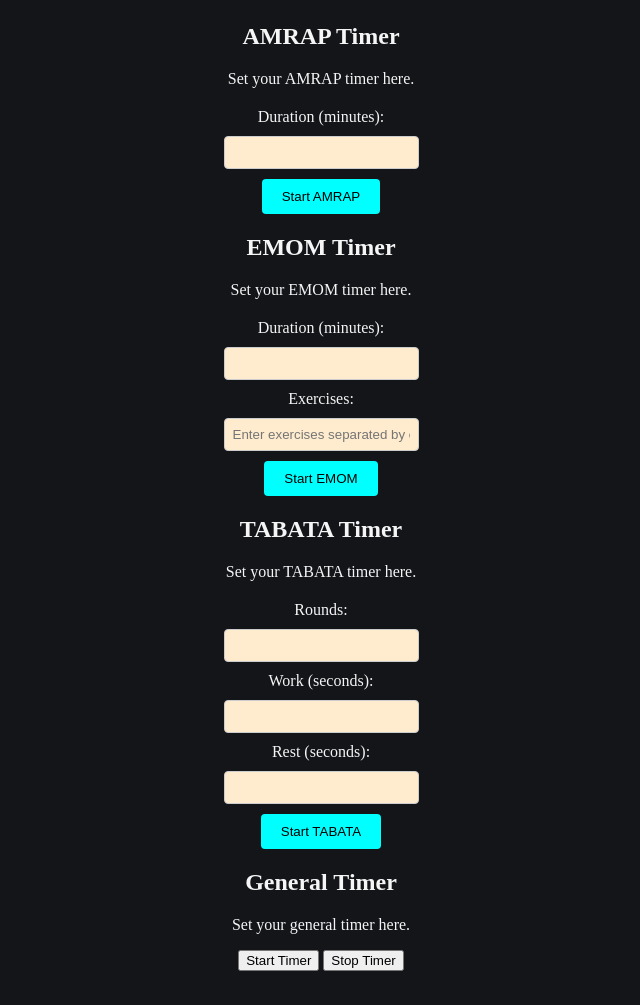
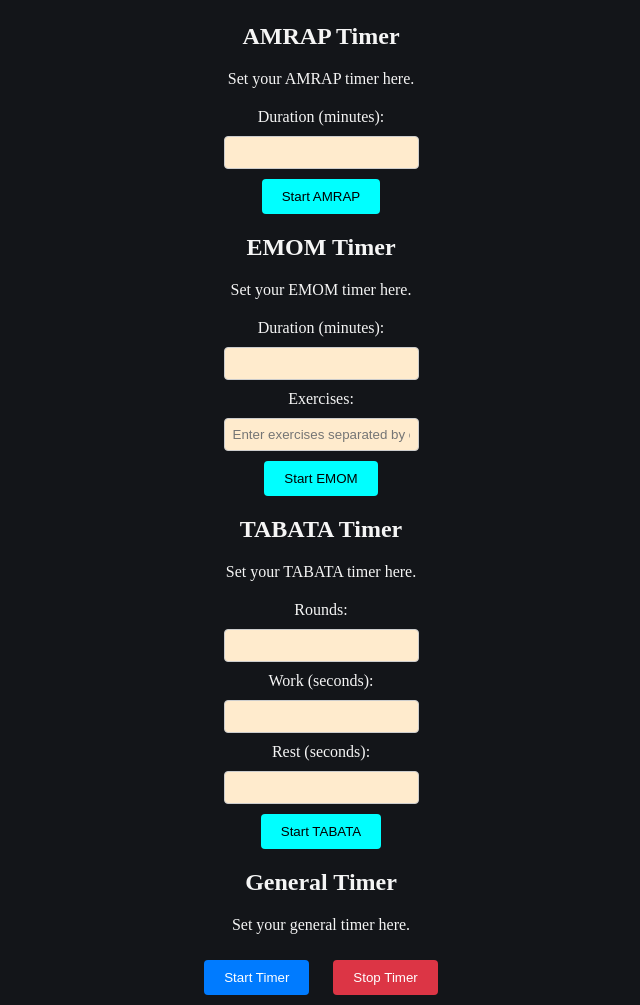
Before and after one commit to judewoolls/CrossFitTimer, a plain HTML site: page index.html in a window 1280 px wide. Shown: the part 254-1259 px from the top of the page, without its empty margins (319-959 px from the left). Before the commit the page ends 1225 px from the top, so only its background shows below. Drawn offline with Linux system fonts and the light colour scheme.

Commit message:
style the timer stop and start buttons

```diff
--- a/index.css
+++ b/index.css
@@ -73,3 +73,22 @@ button[type="submit"]:hover {
     background-color: #218838;
     box-shadow: 0 4px 8px rgba(0, 255, 0, 0.2);
 }
+
+#timerButton, #stopTimer {
+    margin: 10px;
+    padding: 10px 20px;
+    border: none;
+    border-radius: 4px;
+    transition: background-color 0.3s;
+    text-decoration: none;
+}
+
+#timerButton {
+    background-color: #007bff;
+    color: white;
+}
+
+#stopTimer {
+    background-color: #dc3545;
+    color: white;
+}
```
